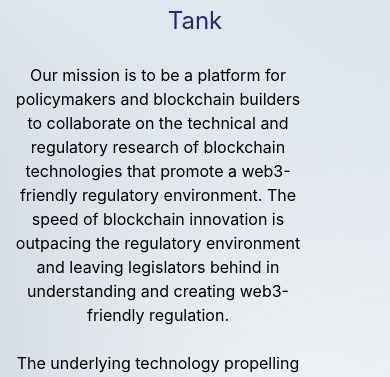
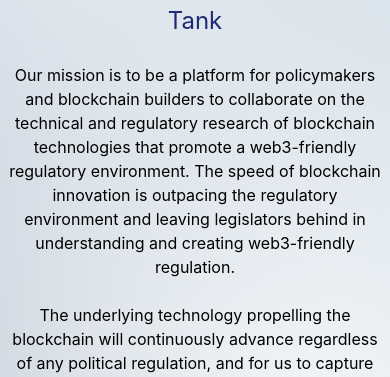
Before and after one commit to CryptoPolicyDAO/website, a React (Vite) app: page / in a window 390 px wide. Shown: the part 455-832 px from the top of the page. Built offline with nearby package versions, Linux system fonts and the light colour scheme.

Commit message:
mobile home

```diff
--- a/src/pages/Home.jsx
+++ b/src/pages/Home.jsx
@@ -21,7 +21,7 @@ export default function Home() {
     }
           .content1,
       .content2 {
-        max-width: 300px; /* Adjust as needed for desired width */
+        max-width: 400px; /* Adjust as needed for desired width */
       }
     }
 
```
